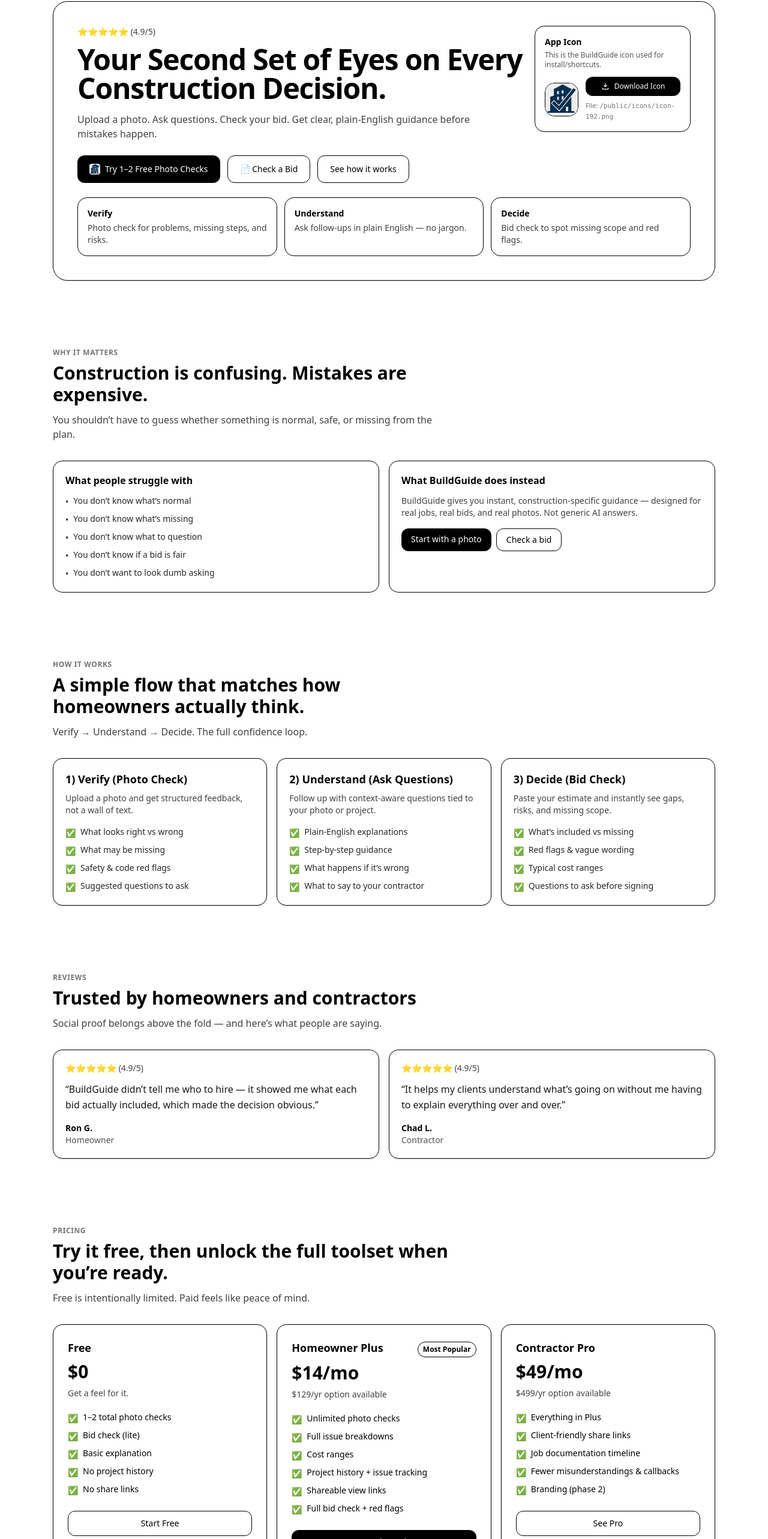
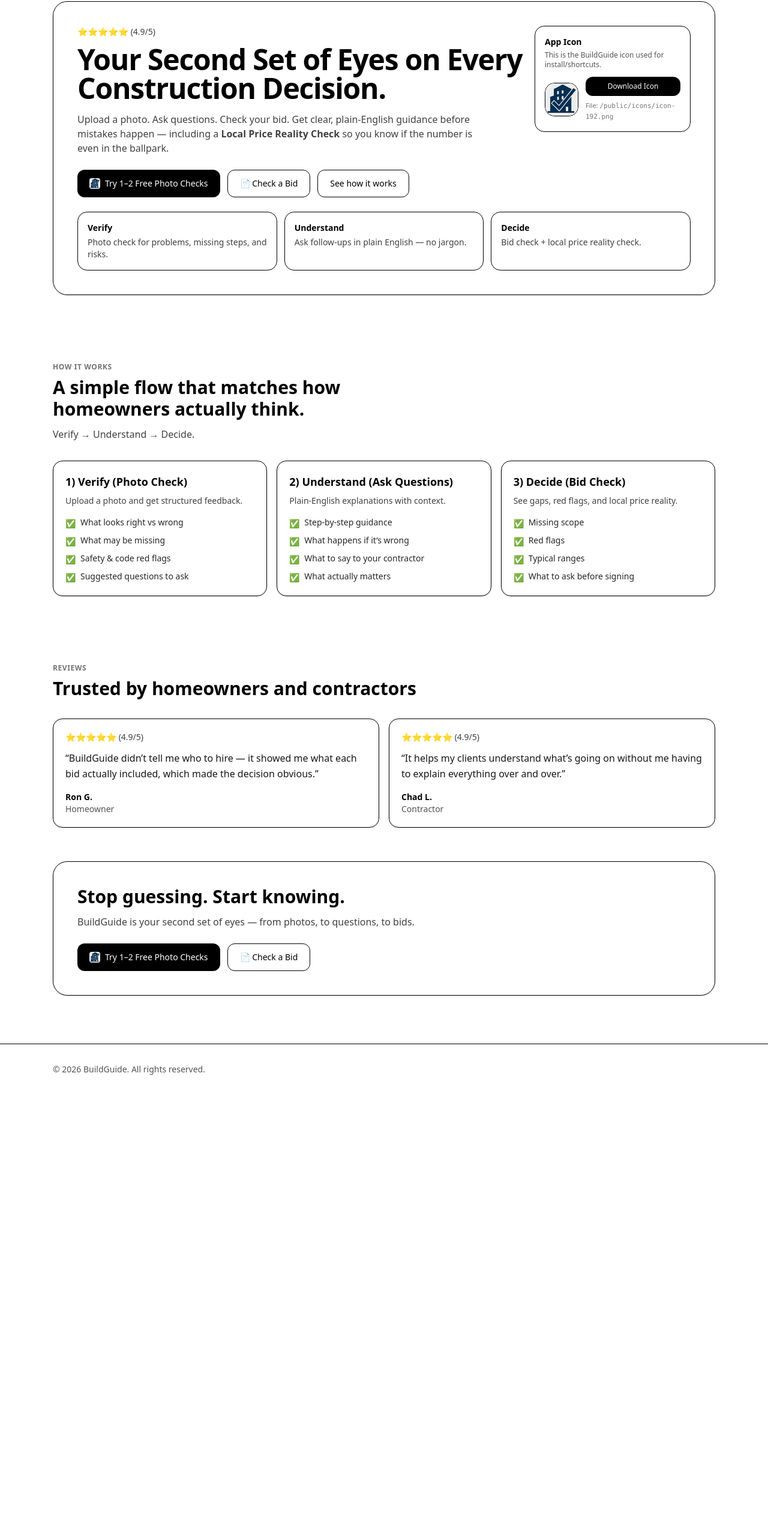
Before and after one commit to mccann417-buildguide/buildguide, a Next.js app: page / in a window 1280 px wide. Shown: the part 125-2691 px from the top of the page at 60% size. After the commit the page ends 1950 px from the top, so only its background shows below. Built offline with nearby package versions, Linux system fonts and the light colour scheme.

Commit message:
Home: add Local Price Reality Check hook

```diff
--- a/src/app/page.tsx
+++ b/src/app/page.tsx
@@ -1,4 +1,3 @@
-// src/app/page.tsx
 "use client";
 
 import React from "react";
@@ -13,9 +12,7 @@
 
 export default function HomePage() {
   function downloadIcon() {
-    // Public asset path
     const url = "/icons/icon-192.png";
-
     const a = document.createElement("a");
     a.href = url;
     a.download = "buildguide-icon-192.png";
@@ -40,8 +37,12 @@
               </h1>
 
               <p className="mt-4 max-w-2xl text-neutral-700">
-                Upload a photo. Ask questions. Check your bid. Get clear, plain-English guidance
-                before mistakes happen.
+                Upload a photo. Ask questions. Check your bid. Get clear,
+                plain-English guidance before mistakes happen — including a{" "}
+                <span className="font-semibold">
+                  Local Price Reality Check
+                </span>{" "}
+                so you know if the number is even in the ballpark.
               </p>
 
               <div className="mt-6 flex flex-col sm:flex-row gap-3">
@@ -75,7 +76,7 @@
               </div>
             </div>
 
-            {/* APP ICON (STATIC + DOWNLOAD) */}
+            {/* ICON */}
             <div className="shrink-0 w-full sm:w-[260px] rounded-2xl border p-4">
               <div className="text-sm font-semibold">App Icon</div>
               <div className="mt-1 text-xs text-neutral-600">
@@ -98,35 +99,14 @@
                     onClick={downloadIcon}
                     className="w-full rounded-xl bg-black text-white px-3 py-2 text-xs font-medium hover:bg-black/90 inline-flex items-center justify-center gap-2"
                   >
-                    {/* Download icon */}
-                    <svg
-                      width="14"
-                      height="14"
-                      viewBox="0 0 24 24"
-                      fill="none"
-                      xmlns="http://www.w3.org/2000/svg"
-                      aria-hidden="true"
-                    >
-                      <path
-                        d="M12 3v10m0 0l4-4m-4 4L8 9"
-                        stroke="currentColor"
-                        strokeWidth="2"
-                        strokeLinecap="round"
-                        strokeLinejoin="round"
-                      />
-                      <path
-                        d="M4 17v3h16v-3"
-                        stroke="currentColor"
-                        strokeWidth="2"
-                        strokeLinecap="round"
-                        strokeLinejoin="round"
-                      />
-                    </svg>
-                    <span>Download Icon</span>
+                    Download Icon
                   </button>
 
                   <div className="mt-2 text-[11px] text-neutral-500">
-                    File: <span className="font-mono">/public/icons/icon-192.png</span>
+                    File:{" "}
+                    <span className="font-mono">
+                      /public/icons/icon-192.png
+                    </span>
                   </div>
                 </div>
               </div>
@@ -151,75 +131,24 @@
             <div className="rounded-2xl border p-4">
               <div className="font-semibold">Decide</div>
               <div className="text-neutral-700 mt-1">
-                Bid check to spot missing scope and red flags.
+                Bid check + local price reality check.
               </div>
             </div>
           </div>
         </div>
       </main>
 
-      {/* PROBLEM */}
-      <Section
-        eyebrow="Why it matters"
-        title="Construction is confusing. Mistakes are expensive."
-        subtitle="You shouldn’t have to guess whether something is normal, safe, or missing from the plan."
-      >
-        <div className="grid md:grid-cols-2 gap-4">
-          <div className="rounded-2xl border p-5">
-            <h3 className="font-semibold">What people struggle with</h3>
-            <ul className="mt-3 space-y-2 text-sm text-neutral-800">
-              {[
-                "You don’t know what’s normal",
-                "You don’t know what’s missing",
-                "You don’t know what to question",
-                "You don’t know if a bid is fair",
-                "You don’t want to look dumb asking",
-              ].map((b) => (
-                <li key={b} className="flex gap-2">
-                  <span className="mt-[2px]">•</span>
-                  <span>{b}</span>
-                </li>
-              ))}
-            </ul>
-          </div>
-
-          <div className="rounded-2xl border p-5">
-            <h3 className="font-semibold">What BuildGuide does instead</h3>
-            <p className="mt-3 text-sm text-neutral-700">
-              BuildGuide gives you instant, construction-specific guidance — designed for
-              real jobs, real bids, and real photos. Not generic AI answers.
-            </p>
-
-            <div className="mt-4 flex gap-2">
-              <Link
-                href="/photo"
-                className="rounded-xl bg-black text-white px-4 py-2 text-sm font-medium"
-              >
-                Start with a photo
-              </Link>
-
-              <Link
-                href="/bid"
-                className="rounded-xl border px-4 py-2 text-sm font-medium hover:bg-neutral-50"
-              >
-                Check a bid
-              </Link>
-            </div>
-          </div>
-        </div>
-      </Section>
-
       {/* HOW IT WORKS */}
       <Section
         id="how-it-works"
         eyebrow="How it works"
         title="A simple flow that matches how homeowners actually think."
-        subtitle="Verify → Understand → Decide. The full confidence loop."
+        subtitle="Verify → Understand → Decide."
       >
         <div className="grid md:grid-cols-3 gap-4">
           <FeatureCard
             title="1) Verify (Photo Check)"
-            desc="Upload a photo and get structured feedback, not a wall of text."
+            desc="Upload a photo and get structured feedback."
             bullets={[
               "What looks right vs wrong",
               "What may be missing",
@@ -230,23 +159,23 @@
 
           <FeatureCard
             title="2) Understand (Ask Questions)"
-            desc="Follow up with context-aware questions tied to your photo or project."
+            desc="Plain-English explanations with context."
             bullets={[
-              "Plain-English explanations",
               "Step-by-step guidance",
               "What happens if it’s wrong",
               "What to say to your contractor",
+              "What actually matters",
             ]}
           />
 
           <FeatureCard
             title="3) Decide (Bid Check)"
-            desc="Paste your estimate and instantly see gaps, risks, and missing scope."
+            desc="See gaps, red flags, and local price reality."
             bullets={[
-              "What’s included vs missing",
-              "Red flags & vague wording",
-              "Typical cost ranges",
-              "Questions to ask before signing",
+              "Missing scope",
+              "Red flags",
+              "Typical ranges",
+              "What to ask before signing",
             ]}
           />
         </div>
@@ -257,7 +186,6 @@
         id="testimonials"
         eyebrow="Reviews"
         title="Trusted by homeowners and contractors"
-        subtitle="Social proof belongs above the fold — and here’s what people are saying."
       >
         <div className="grid md:grid-cols-2 gap-4">
           <TestimonialCard
@@ -274,70 +202,16 @@
         </div>
       </Section>
 
-      {/* PRICING */}
-      <Section
-        id="pricing"
-        eyebrow="Pricing"
-        title="Try it free, then unlock the full toolset when you’re ready."
-        subtitle="Free is intentionally limited. Paid feels like peace of mind."
-      >
-        <div className="grid md:grid-cols-3 gap-4">
-          <PricingCard
-            name="Free"
-            price="$0"
-            tagline="Get a feel for it."
-            features={[
-              "1–2 total photo checks",
-              "Bid check (lite)",
-              "Basic explanation",
-              "No project history",
-              "No share links",
-            ]}
-            ctaText="Start Free"
-            ctaHref="/photo"
-          />
-
-          <PricingCard
-            name="Homeowner Plus"
-            price="$14/mo"
-            tagline="$129/yr option available"
-            features={[
-              "Unlimited photo checks",
-              "Full issue breakdowns",
-              "Cost ranges",
-              "Project history + issue tracking",
-              "Shareable view links",
-              "Full bid check + red flags",
-            ]}
-            ctaText="Upgrade to Plus"
-            ctaHref="/pricing"
-            highlight
-          />
-
-          <PricingCard
-            name="Contractor Pro"
-            price="$49/mo"
-            tagline="$499/yr option available"
-            features={[
-              "Everything in Plus",
-              "Client-friendly share links",
-              "Job documentation timeline",
-              "Fewer misunderstandings & callbacks",
-              "Branding (phase 2)",
-            ]}
-            ctaText="See Pro"
-            ctaHref="/pricing"
-          />
-        </div>
-      </Section>
-
       {/* FINAL CTA */}
       <section className="mx-auto max-w-6xl px-6 pb-20">
         <div className="rounded-3xl border p-8 md:p-10 shadow-sm">
-          <h2 className="text-2xl md:text-3xl font-semibold">Stop guessing. Start knowing.</h2>
+          <h2 className="text-2xl md:text-3xl font-semibold">
+            Stop guessing. Start knowing.
+          </h2>
 
           <p className="mt-3 text-neutral-700 max-w-2xl">
-            BuildGuide is your second set of eyes — from photos, to questions, to bids.
+            BuildGuide is your second set of eyes — from photos, to questions, to
+            bids.
           </p>
 
           <div className="mt-6 flex flex-col sm:flex-row gap-3">
```
